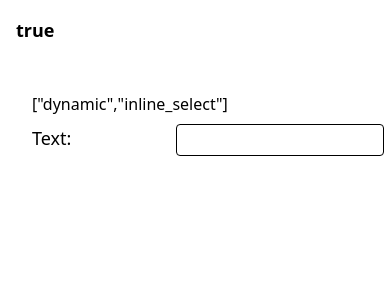
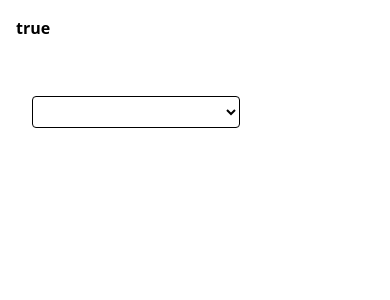
Before and after one commit to PondScrum/Form, a SvelteKit app: page / in a window 390 px wide. Shown: the top 300 px of the page. Built offline with nearby package versions, Linux system fonts and the light colour scheme.

Commit message:
advanced example usage, fix show/hide event handling | HMF-Dev/IssueTracking#195

```diff
--- a/src/lib/Form.svelte
+++ b/src/lib/Form.svelte
@@ -100,6 +100,8 @@ type ProvidedMethods = {
 let pivots: Record<string, Record<string, Block[]>> = $state({});
 let allValues = $state(initialValues || {});
 let renderedComponents: Block[] = $state([]);
+// let hidden: string[] = $state([]);
+
 let hidden = $state([]);
 
 const match: Match = (value: string | boolean, block: Block | Block[]) => {
@@ -109,10 +111,19 @@ const match: Match = (value: string | boolean, block: Block | Block[]) => {
 	values = !Array.isArray(value) ? [value as string] : (value as string[]);
 	const uid = values.join('');
 	return (valueIndex: string) => {
-		const lastHidden = hidden.slice();
-		hidden = [];
+		// let lastHidden = hidden.slice();
+		// console.log(lastHidden);
 		pivots[valueIndex] ??= {};
 		pivots[valueIndex][uid] = blocks; // or block?
+		const show = (index) => {
+			hidden[index] && onShow(index);
+			delete hidden[index];
+		};
+		const allBlocks = blocks
+			.flat()
+			.map((e) => collectBlocks(e))
+			.flat()
+			.filter((e) => e);
 		if (
 			(usedBool && Boolean(allValues[valueIndex]) === value) ||
 			values
@@ -120,19 +131,17 @@ const match: Match = (value: string | boolean, block: Block | Block[]) => {
 				.map((e) => e.toString().toLowerCase())
 				.includes(allValues[valueIndex]?.toString()?.toLowerCase())
 		) {
-			lastHidden.forEach((b) => onShow(b));
+			allBlocks.forEach((b) => show(b.props.index));
 			return blocks;
 		}
-		const allBlocks = blocks
-			.flat()
-			.map((e) => collectBlocks(e))
-			.flat()
-			.filter((e) => e);
-		hidden = allBlocks.slice().map((b) => b.props.index);
-		console.log(valueIndex);
-		allBlocks.forEach((b) =>
-			!lastHidden.includes(b) ? onHide(b.props.index) : onShow(b.props.index)
-		);
+		const hide = (index) => {
+			if (!hidden[index]) {
+				hidden[index] = true;
+				onHide?.(index);
+				return index;
+			}
+		};
+		allBlocks.forEach((e) => hide(e.props.index));
 		return [];
 	};
 };
@@ -230,6 +239,7 @@ function collectBlocks(obj: Block): BaseBlock[] {
 let validityMap = $state({});
 
 function determineValidity() {
+	let hidden = [];
 	const nonHiddenFields = Object.keys(allValues).filter((e) => !hidden.includes(e));
 	return nonHiddenFields.every((k) => validityMap[k]);
 }
@@ -272,7 +282,6 @@ function inputChanged(
 			{ setInternalValue, setDisabled }
 		);
 		render();
-		console.log('render');
 		return handleValidationResponse(validationRes, value);
 	} catch (e) {
 		console.error(e);
@@ -319,8 +328,6 @@ function indexToHeader(str: string) {
 }
 </script>
 
-{JSON.stringify(hidden)}
-
 {#snippet handleArr(items: Block[])}
 	{#each items as renderSpec}
 		{#if renderSpec}
@@ -352,13 +359,19 @@ function indexToHeader(str: string) {
 </div>
 
 {#snippet Block(Component: Snippet, props: InputProps)}
-	<div in:scale={{ duration: 100, opacity: 0.98, start: 0.98 }} class="flex flex-row py-2 text-sm">
+	<div
+		in:scale={{ duration: 100, opacity: 0.98, start: 0.98 }}
+		class:flex-col={props.col}
+		class="flex py-2 text-sm"
+	>
+		{#if !props.hideLabel}
 			<label
 				for={props.inputType}
 				class="/my-auto h-min min-w-36 pr-4 text-lg font-medium text-wrap capitalize lg:min-w-44 xl:text-2xl"
 			>
 				{indexToHeader(props?.index || '')}:
 			</label>
+		{/if}
 		<div class="min-h-8">
 			<div class="max-h-8 overflow-hidden">
 				{#key forceRerender[props.index]}
--- a/src/lib/Input.svelte
+++ b/src/lib/Input.svelte
@@ -293,9 +293,9 @@ const niceHTML = (c) => c && `<h1 class="text-lg capitalize py-1 tracking-tight"
 			class="flex text-nowrap"
 		>
 			<div
-				class="border {chosenBackgroundColor === 'bg-red-500'
+				class=" {chosenBackgroundColor === 'bg-red-500'
 					? 'text-white hover:*:bg-red-600  '
-					: ' transition-colors duration-150'} {chosenBackgroundColor} flex h-7 w-full justify-end divide-x divide-zinc-500 overflow-hidden rounded border-gray-500 text-base lg:h-8"
+					: ' transition-colors duration-150'} {chosenBackgroundColor} flex justify-end divide-x divide-zinc-500 overflow-hidden rounded border-gray-500 text-base lg:h-8"
 			>
 				{#each Object.entries(options) as [choice, displayChoice], i}
 					<button
--- a/src/routes/+layout.svelte
+++ b/src/routes/+layout.svelte
@@ -10,6 +10,7 @@ type GetRendered = ComponentProps<typeof Form>['getRenderedItems'];
 type OnChange = ComponentProps<typeof Form>['onChange'];
 
 const onChange: OnChange = (allValues, lastInputInfo, methods) => {
+	console.log(allValues);
 	// lastInputInfo.index === 'text' &&
 	// 	methods.setInternalValue('dynamic', 'force rerender manually', defValidate);
 };
@@ -18,20 +19,46 @@ const getRenderedItems: GetRendered = (
 	{ InlineSelect, Row, Col, Boolean, Pivot, Match, Text, Select },
 	values
 ) => {
-	const normalText = Text('text', defValidate, {});
-	const dynamicSelect = Select(
-		'dynamic',
-		defValidate,
-		Object.fromEntries(values.text?.split('').map((e) => [e, e]) || []),
-		{}
-	);
+	// const normalText = Text('text', defValidate, {});
+	// const dynamicSelect = Select(
+	// 	'dynamic',
+	// 	defValidate,
+	// 	Object.fromEntries(values.text?.split('').map((e) => [e, e]) || []),
+	// 	{}
+	// );
+	// return [
+	// 	normalText,
+	// 	Pivot(
+	// 		'text',
+	// 		Match(true, [
+	// 			dynamicSelect,
+	// 			InlineSelect('inline_select', (a) => a !== 'z', { '0': '0', '1': '1' }, {})
+	// 		])
+	// 	)
+	// ];
+	const createSelect = (index, options) => Select(index, defValidate, options, { hideLabel: true });
+
+	const colOptions = {
+		throat: 'throat',
+		opening_height: 'opening_height',
+		frame_type: 'Frame Type'
+	};
+	const cmpOptions = { Equals: 'Equals', lt: 'Less Than', gt: 'Greater Than' };
+
+	const indexSelect = Select('col', defValidate, colOptions, { hideLabel: true });
 	return [
-		normalText,
+		indexSelect,
 		Pivot(
-			'text',
+			'col',
 			Match(true, [
-				dynamicSelect,
-				InlineSelect('inline_select', (a) => a !== 'z', { '0': '0', '1': '1' }, {})
+				Row(
+					InlineSelect('colcmp', defValidate, cmpOptions, { col: true, hideLabel: true }),
+					Pivot('colcmp', Match(['lt', 'gt'], Boolean('Or Equal To', defValidate, {})))
+				),
+				createSelect(
+					'col2',
+					Object.fromEntries(Object.entries(colOptions).filter(([a, b]) => a !== values.col))
+				)
 			])
 		)
 	];
@@ -39,7 +66,7 @@ const getRenderedItems: GetRendered = (
 let valid = $state();
 </script>
 
-<p class="p-4 text-lg font-semibold">
+<p class="p-4 font-semibold">
 	{valid}
 </p>
 <div class="p-8">
```
Lines whose indentation alone changed are shown as unchanged.
